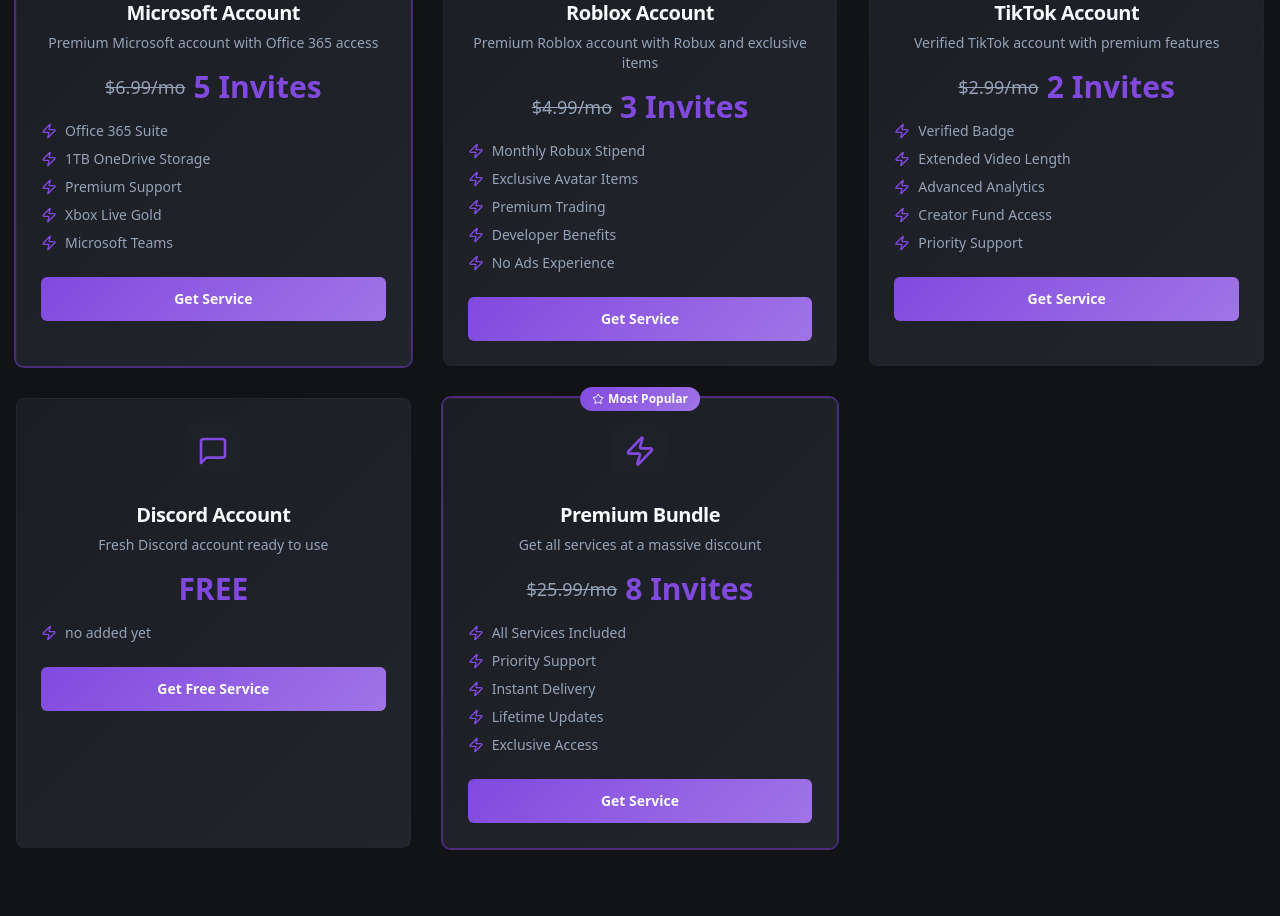
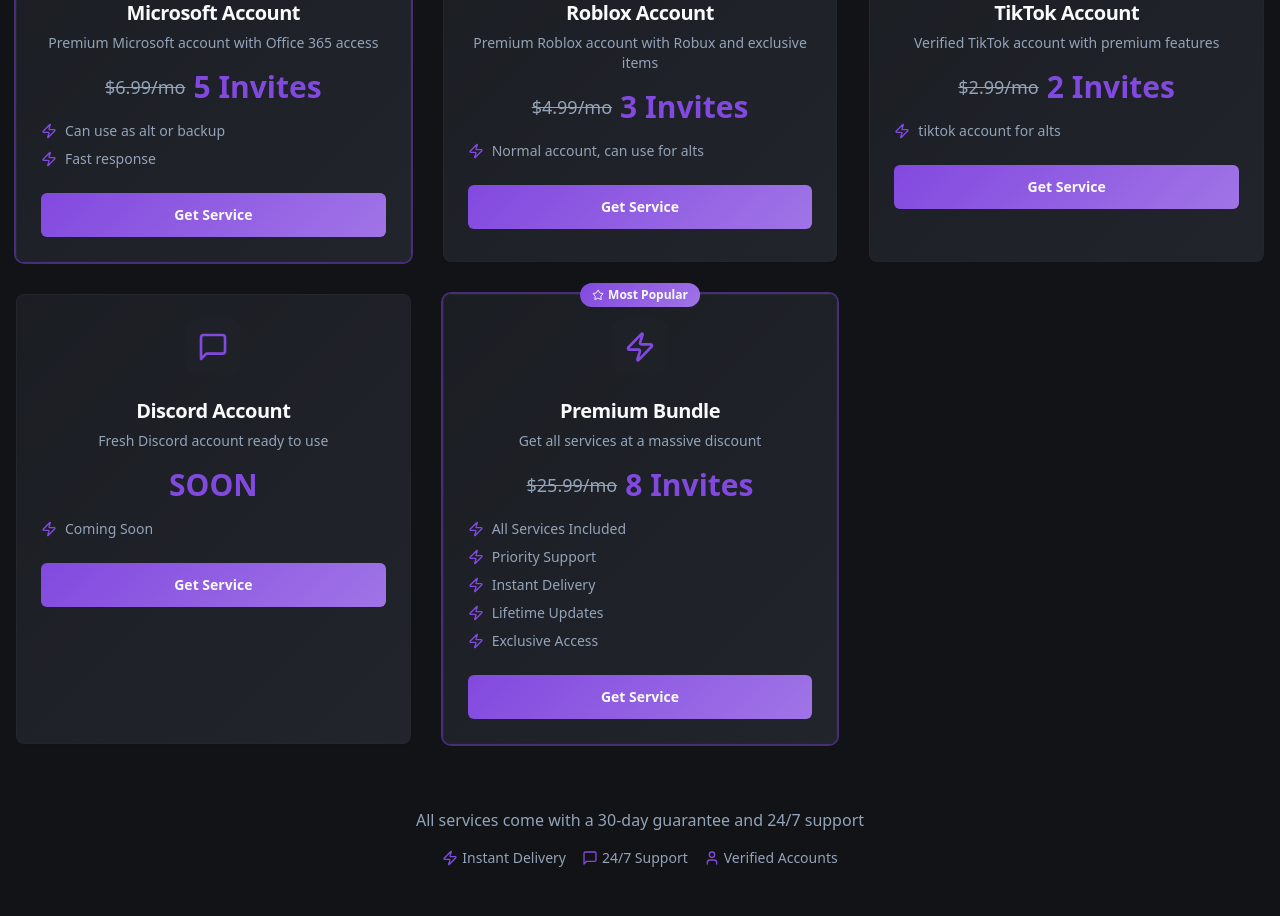
Before and after one commit to EternalServices2025/Eternal, a React (Vite) app: page / in a window 1280 px wide. Shown: the part 1160-2076 px from the top of the page. Built offline with nearby package versions, Linux system fonts and the light colour scheme.

Commit message:
Update services.tsx

```diff
--- a/src/components/services.tsx
+++ b/src/components/services.tsx
@@ -21,11 +21,8 @@ export function Services() {
       originalPrice: "$6.99/mo",
       icon: <User className="w-8 h-8 text-primary" />,
       features: [
-        "Office 365 Suite",
-        "1TB OneDrive Storage",
-        "Premium Support",
-        "Xbox Live Gold",
-        "Microsoft Teams"
+        "Can use as alt or backup",
+        "Fast response",
       ],
       isPopular: true,
       isFree: false
@@ -37,11 +34,7 @@ export function Services() {
       originalPrice: "$4.99/mo",
       icon: <Gamepad2 className="w-8 h-8 text-primary" />,
       features: [
-        "Monthly Robux Stipend",
-        "Exclusive Avatar Items",
-        "Premium Trading",
-        "Developer Benefits",
-        "No Ads Experience"
+        "Normal account, can use for alts",
       ],
       isPopular: false,
       isFree: false
@@ -53,11 +46,7 @@ export function Services() {
       originalPrice: "$2.99/mo",
       icon: <Music className="w-8 h-8 text-primary" />,
       features: [
-        "Verified Badge",
-        "Extended Video Length",
-        "Advanced Analytics",
-        "Creator Fund Access",
-        "Priority Support"
+        "tiktok account for alts",
       ],
       isPopular: false,
       isFree: false
@@ -66,12 +55,13 @@ export function Services() {
       title: "Discord Account",
       description: "Fresh Discord account ready to use",
       price: "SOON",
+      originalPrice: "",
       icon: <MessageSquare className="w-8 h-8 text-primary" />,
       features: [
-        "no added yet",
+        "Coming Soon"
       ],
       isPopular: false,
-      isFree: true
+      isFree: false // changed from true to false
     },
     {
       title: "Premium Bundle",
@@ -115,7 +105,11 @@ export function Services() {
               features={service.features}
               isPopular={service.isPopular}
               isFree={service.isFree}
-              onGetService={() => handleGetService(service.title)}
+              onGetService={
+                service.price !== "SOON"
+                  ? () => handleGetService(service.title)
+                  : undefined
+              }
             />
           ))}
         </div>
```
